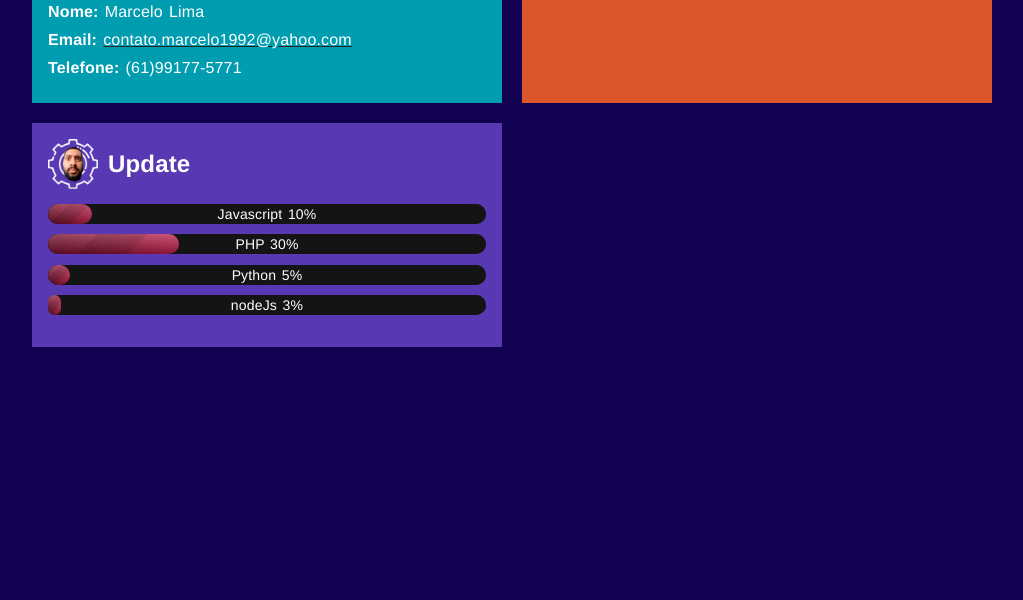
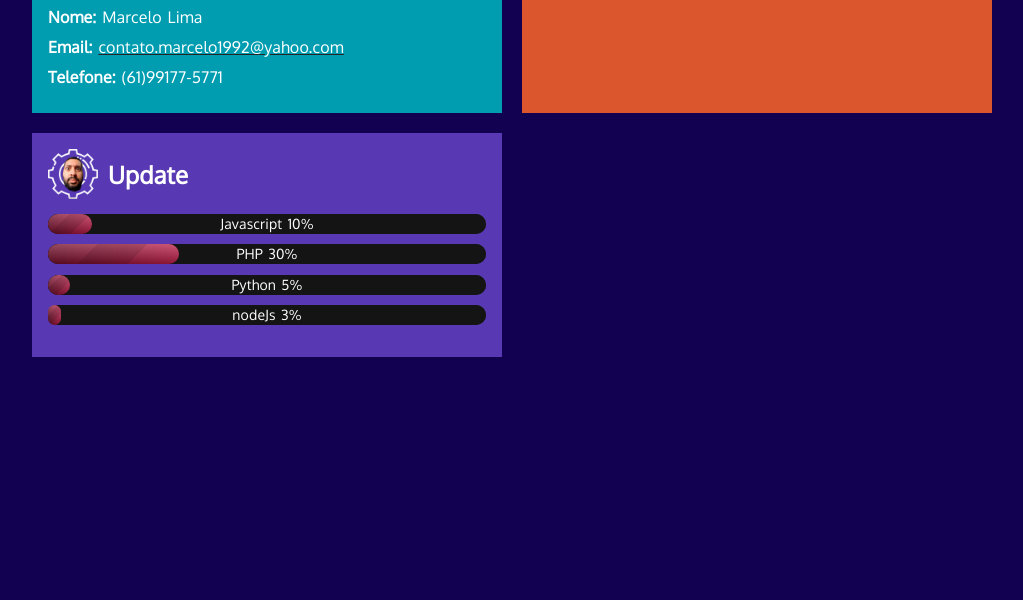
Before and after one commit to MarceloLii/perfil, a plain HTML site: page index.html in a window 1280 px wide. Shown: the part 200-800 px from the top of the page, without its empty margins (128-1151 px from the left). Drawn offline with Linux system fonts and the light colour scheme.

Commit message:
Update style.css

```diff
--- a/Resources/style.css
+++ b/Resources/style.css
@@ -1,3 +1,4 @@
+@import url('https://fonts.googleapis.com/css2?family=Oxygen&display=swap');
 /* Estilos globais */
 * {
   margin: 0;
@@ -9,7 +10,7 @@ body {
   font-family: Arial, sans-serif;
   font-size: 16px;
   background-color: #120150;
-  font-family: 'Franklin Gothic Medium', 'Arial Narrow', Arial, sans-serif;
+  font-family: 'Oxygen', sans-serif;
 }
 
 .font-small {
```
